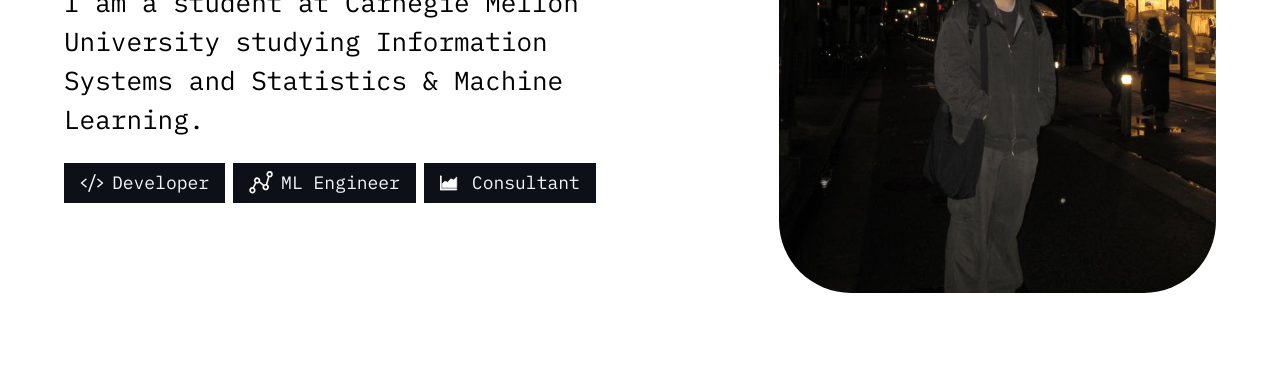
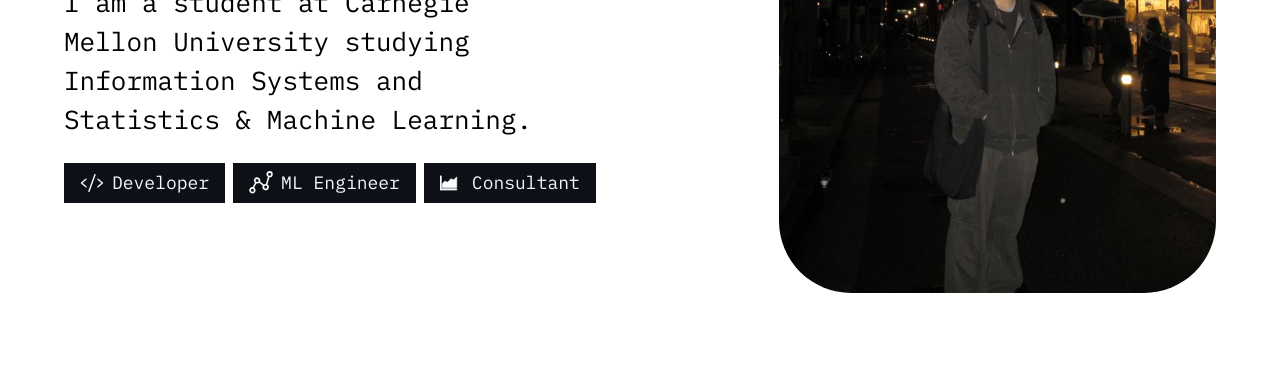
Before and after one commit to tortaepaisitphongse/tortaepaisitphongse, an Astro site: page / in a window 1280 px wide. Shown: the part 414-800 px from the top of the page. Built offline with nearby package versions, Linux system fonts and the light colour scheme; Astro itself is replaced by a stand-in of ours; a web font is replaced by a local one.

Commit message:
Hero v1.1, adjusted max char limit for taglines

```diff
--- a/src/components/Hero.astro
+++ b/src/components/Hero.astro
@@ -24,7 +24,7 @@
 
     .title,
     .tagline {
-        max-width: 37ch;
+        max-width: 30ch;
         margin-inline: auto;
     }
 
```
